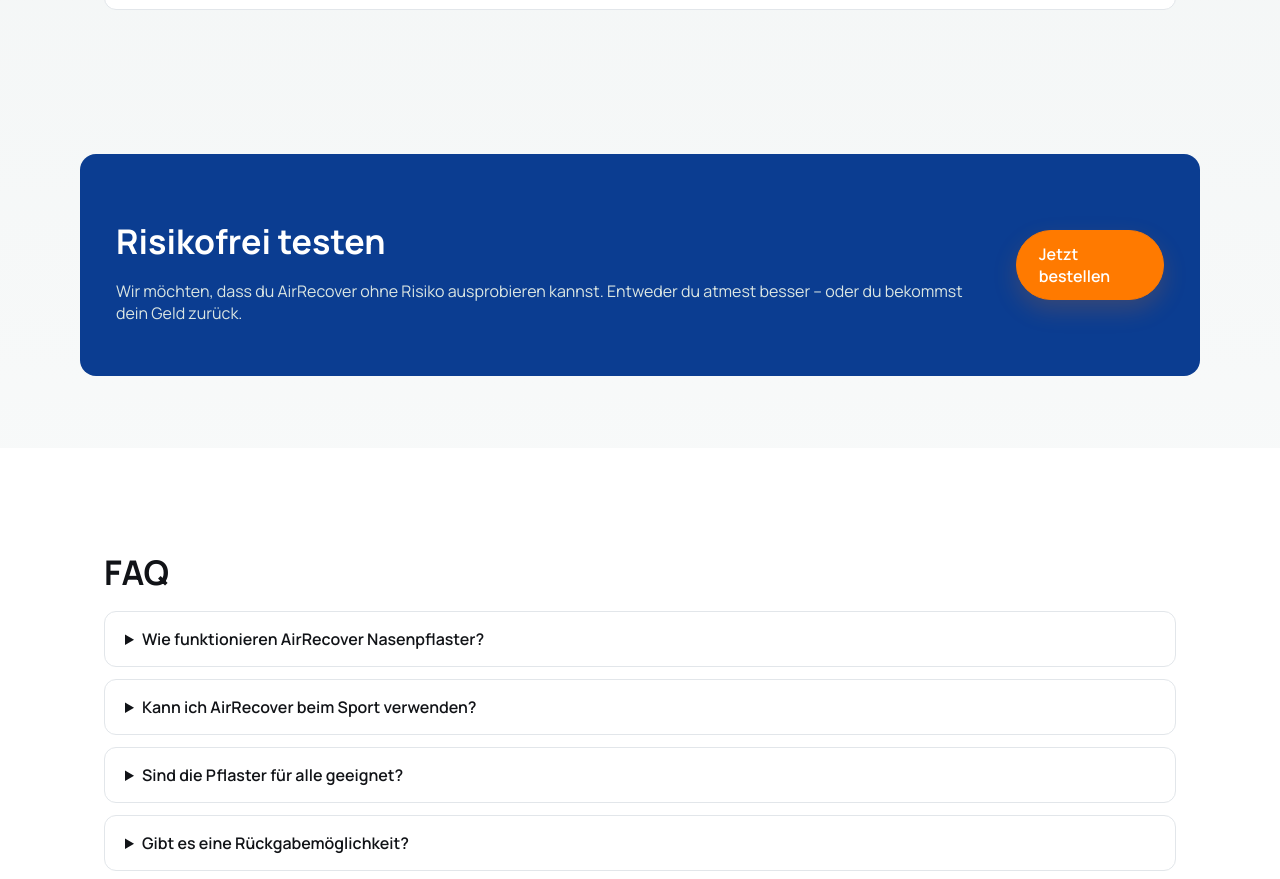
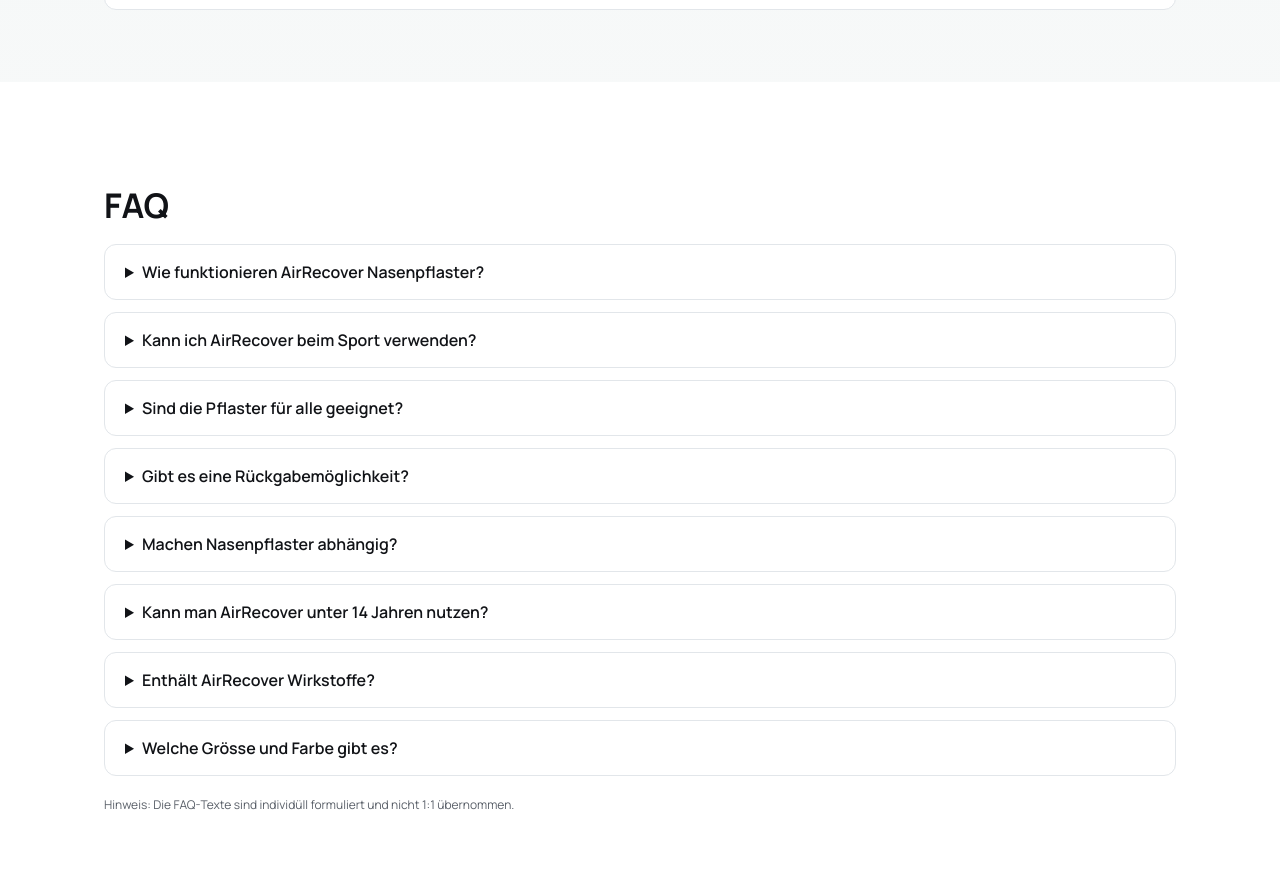
Before and after one commit to amidmahmud01-boop/AirRecover, a website: page index.html in a window 1280 px wide. Shown: the part 2644-3523 px from the top of the page. Drawn offline with Linux system fonts and the light colour scheme.

Commit message:
Remove Risikofrei testen section

```diff
--- a/index.html
+++ b/index.html
@@ -164,20 +164,6 @@
         </div>
       </div>
     </section>
-
-    <section id="cta" class="section">
-      <div class="container cta">
-        <div>
-          <h2>Risikofrei testen</h2>
-          <p>
-            Wir möchten, dass du AirRecover ohne Risiko ausprobieren kannst.
-            Entweder du atmest besser – oder du bekommst dein Geld zurück.
-          </p>
-        </div>
-        <a class="btn btn-primary orange-btn" href="#">Jetzt bestellen</a>
-      </div>
-    </section>
-
     <section id="faq" class="section alt">
       <div class="container">
         <h2>FAQ</h2>
```
